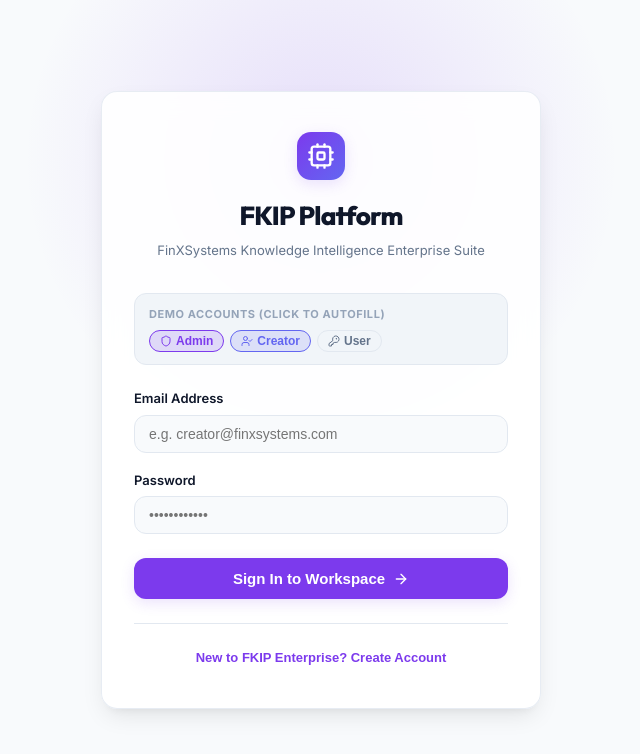
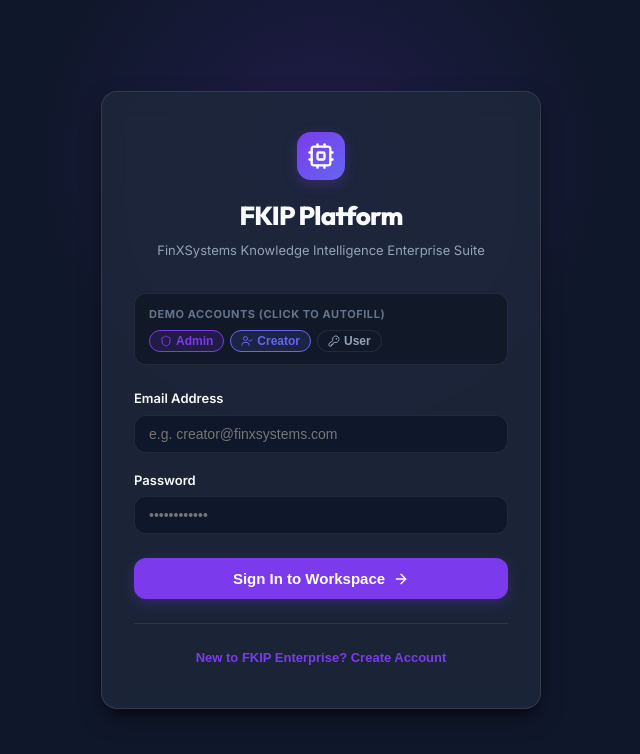
Before and after one commit to Dimshijain/FKIP, a React (Vite) app in the folder frontend/: page /login in a window 1280 px wide. Shown: the top 754 px of the page, without its empty margins (319-959 px from the left). Built offline with nearby package versions, Linux system fonts and the light colour scheme.

Commit message:
Refactor: Standardize application on dark theme enterprise SaaS UI and remove Light Mode switcher

```diff
--- a/frontend/src/assets/index.css
+++ b/frontend/src/assets/index.css
@@ -39,46 +39,6 @@
 
   --glass-bg: rgba(30, 41, 59, 0.8);
   --glass-border: rgba(255, 255, 255, 0.1);
-  --glass-backdrop: blur(12px);
-}
-
-[data-theme="light"] {
-  /* Light Theme Colors */
-  --bg-main: #F8FAFC;
-  --bg-surface: #F1F5F9;
-  --bg-card: #FFFFFF;
-  --bg-input: #F8FAFC;
-  --bg-sidebar: #FFFFFF;
-  --bg-topbar: rgba(255, 255, 255, 0.85);
-
-  --border-color: #E2E8F0;
-  --border-color-hover: #CBD5E1;
-
-  --text-main: #0F172A;
-  --text-muted: #64748B;
-  --text-dark: #94A3B8;
-
-  --color-purple: #7C3AED;
-  --color-indigo: #6366F1;
-  --color-primary: #7C3AED;
-  --color-primary-hover: #6D28D9;
-  --color-primary-glow: rgba(124, 58, 237, 0.15);
-
-  --color-secondary: #6366F1;
-  --color-secondary-glow: rgba(99, 102, 241, 0.15);
-
-  --color-accent: #9333EA;
-
-  --status-completed: #22C55E;
-  --status-pending: #F59E0B;
-  --status-failed: #EF4444;
-
-  --shadow-sm: 0 1px 2px 0 rgba(0, 0, 0, 0.05);
-  --shadow-md: 0 4px 6px -1px rgba(0, 0, 0, 0.07), 0 2px 4px -1px rgba(0, 0, 0, 0.04);
-  --shadow-lg: 0 10px 25px -5px rgba(0, 0, 0, 0.1), 0 8px 10px -6px rgba(0, 0, 0, 0.05);
-
-  --glass-bg: rgba(255, 255, 255, 0.9);
-  --glass-border: rgba(226, 232, 240, 0.8);
   --glass-backdrop: blur(12px);
 }
 
--- a/frontend/src/components/ThemeContext.jsx
+++ b/frontend/src/components/ThemeContext.jsx
@@ -1,45 +1,15 @@
-import React, { createContext, useContext, useState, useEffect } from 'react';
+import React, { createContext, useContext, useEffect } from 'react';
 
 const ThemeContext = createContext();
 
 export function ThemeProvider({ children }) {
-  const [theme, setTheme] = useState(() => {
-    const savedTheme = localStorage.getItem('fkip-theme');
-    if (savedTheme) return savedTheme;
-
-    // Detect system color scheme preference on first visit
-    if (window.matchMedia && window.matchMedia('(prefers-color-scheme: light)').matches) {
-      return 'light';
-    }
-    return 'dark';
-  });
-
   useEffect(() => {
-    document.documentElement.setAttribute('data-theme', theme);
-    localStorage.setItem('fkip-theme', theme);
-  }, [theme]);
-
-  // Listen for system theme changes if no manual preference is stored
-  useEffect(() => {
-    const mediaQuery = window.matchMedia('(prefers-color-scheme: dark)');
-    const handleChange = (e) => {
-      if (!localStorage.getItem('fkip-theme')) {
-        setTheme(e.matches ? 'dark' : 'light');
-      }
-    };
-
-    if (mediaQuery.addEventListener) {
-      mediaQuery.addEventListener('change', handleChange);
-      return () => mediaQuery.removeEventListener('change', handleChange);
-    }
+    document.documentElement.setAttribute('data-theme', 'dark');
+    localStorage.setItem('fkip-theme', 'dark');
   }, []);
 
-  const toggleTheme = () => {
-    setTheme(prev => (prev === 'dark' ? 'light' : 'dark'));
-  };
-
   return (
-    <ThemeContext.Provider value={{ theme, setTheme, toggleTheme }}>
+    <ThemeContext.Provider value={{ theme: 'dark', toggleTheme: () => {} }}>
       {children}
     </ThemeContext.Provider>
   );
--- a/frontend/src/components/TopNavbar.jsx
+++ b/frontend/src/components/TopNavbar.jsx
@@ -149,19 +149,6 @@ export default function TopNavbar({ user, setUser, isSidebarCollapsed, toggleSid
           <span className="health-text">Systems Operational</span>
         </div>
 
-        {/* Theme Toggle Button */}
-        <button
-          onClick={toggleTheme}
-          className="btn-icon theme-toggle-btn"
-          title={`Switch to ${theme === 'dark' ? 'Light' : 'Dark'} Mode`}
-        >
-          {theme === 'dark' ? (
-            <Sun size={18} className="theme-icon sun-icon" style={{ color: '#F59E0B' }} />
-          ) : (
-            <Moon size={18} className="theme-icon moon-icon" style={{ color: '#7C3AED' }} />
-          )}
-        </button>
-
         {/* Notifications Dropdown */}
         <div style={{ position: 'relative' }} ref={notifRef}>
           <button
```
